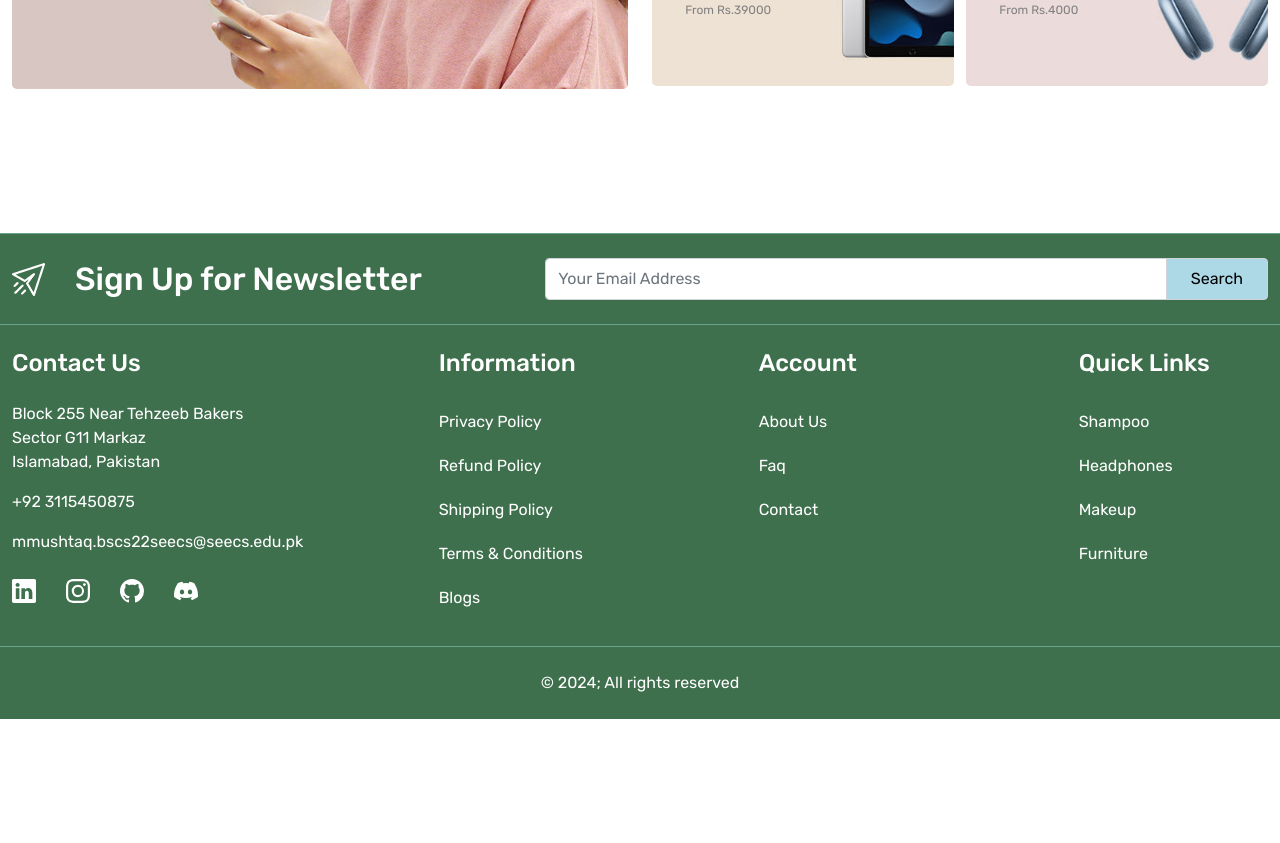
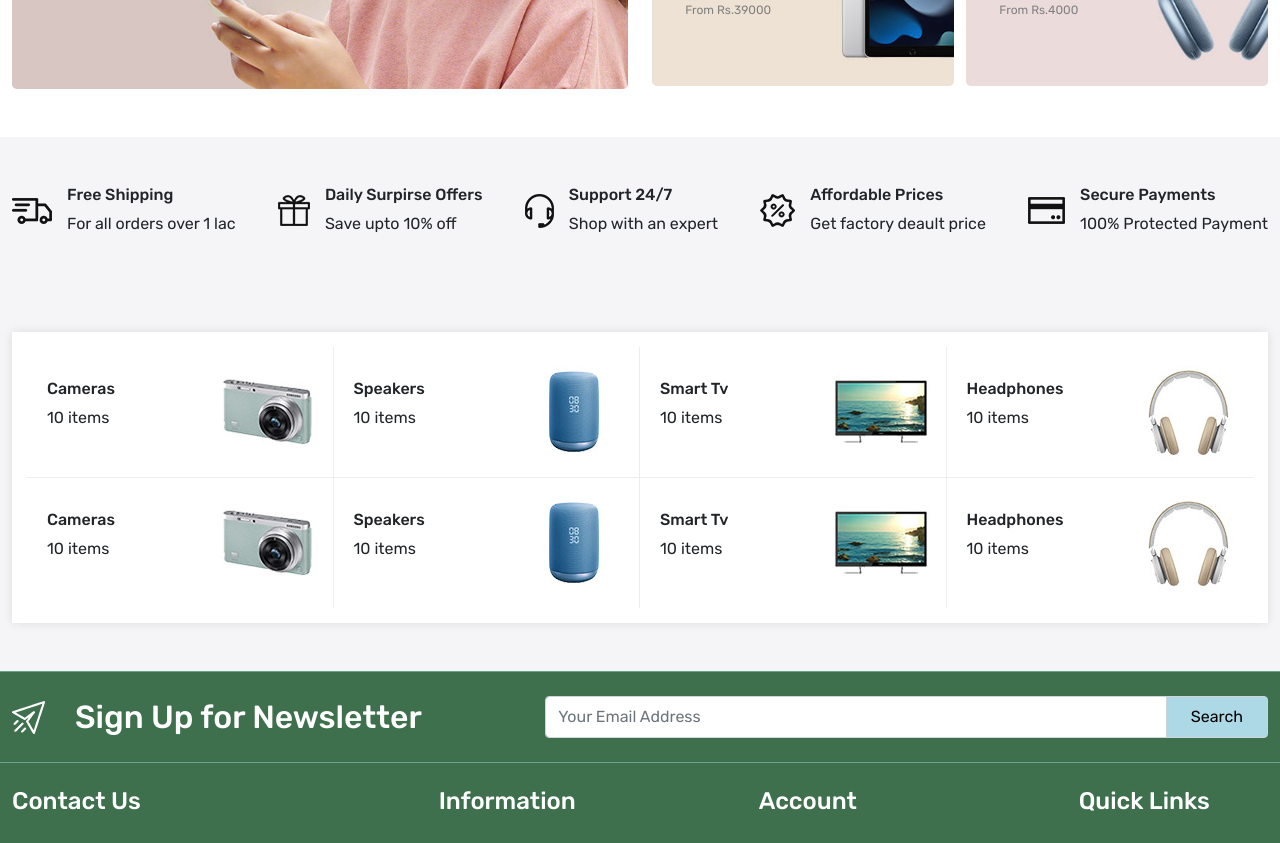
Before and after one commit to spicy-develops/ecommerce-web-frontend, a React (Create React App) app: page / in a window 1280 px wide. Shown: the part 580-1423 px from the top of the page. Before the commit the page ends 1299 px from the top, so only its background shows below. Built offline with nearby package versions, Linux system fonts and the light colour scheme.

Commit message:
Created HomePage Wrapper-2

```diff
--- a/src/App.css
+++ b/src/App.css
@@ -13,6 +13,7 @@
   --color-mainBannerHeading: orangered;
   --color-mainBannerPrice: grey;
   --color-homePageBackground: #f5f5f7;
+  --color-homePageBanner2Borders: #ededed;
 }
 
 body {
@@ -131,6 +132,7 @@ footer .input-group-text {
 
 
 /* Home Page Styling */
+/* Home Wrapper 1 */
 .main-banner-content {
   top: 15%;
   left: 7%;
@@ -194,4 +196,44 @@ footer .input-group-text {
 .small-banner{
   width: 49%;
 }
+
+/* Home Wrapper 2*/
+.home-wrapper-2 {
+  background-color: var(--color-homePageBackground);
+}
+
+/*Categories Section */
+.categories {
+  background-color: white;
+  box-shadow: 0 0 10px #0000001a;
+  padding: 15px;
+}
+
+.categories > div{
+  width: 25%;
+  padding: 10px 10px 10px 20px;
+}
+
+.categories > div >div {
+  width: 60%;
+}
+
+.categories>div:nth-child(1),
+.categories>div:nth-child(2),
+.categories>div:nth-child(3),
+.categories>div:nth-child(4){
+  border-bottom: 1px solid var(--color-homePageBanner2Borders);
+}
+
+.categories>div:nth-child(1),
+.categories>div:nth-child(2),
+.categories>div:nth-child(3){
+  border-right: 1px solid var(--color-homePageBanner2Borders);
+}
+
+.categories>div:nth-child(5),
+.categories>div:nth-child(6),
+.categories>div:nth-child(7) {
+  border-right: 1px solid var(--color-homePageBanner2Borders);
+}
 /* Home Page Styling Ends Here */
--- a/src/pages/Home.js
+++ b/src/pages/Home.js
@@ -61,7 +61,109 @@ const Home = () => {
         <div className="container-xxl">
           <div className="row">
             <div className="col-12">
-
+              <div className="services d-flex align-items-center justify-content-between">
+                <div className='d-flex align-items-center gap-15'>
+                  <img src="images/service.png" alt="" />
+                  <div>
+                    <h6>Free Shipping</h6>
+                    <p className="mb-0">For all orders over 1 lac</p>
+                  </div>
+                </div>
+                <div className='d-flex align-items-center gap-15'>
+                  <img src="images/service-02.png" alt="" />
+                  <div>
+                    <h6>Daily Surpirse Offers</h6>
+                    <p className="mb-0">Save upto 10% off</p>
+                  </div>
+                </div>
+                <div className='d-flex align-items-center gap-15'>
+                  <img src="images/service-03.png" alt="" />
+                  <div>
+                    <h6>Support 24/7</h6>
+                    <p className="mb-0">Shop with an expert</p>
+                  </div>
+                </div>
+                <div className='d-flex align-items-center gap-15'>
+                  <img src="images/service-04.png" alt="" />
+                  <div>
+                    <h6>Affordable Prices</h6>
+                    <p className="mb-0">Get factory deault price</p>
+                  </div>
+                </div>
+                <div className='d-flex align-items-center gap-15'>
+                  <img src="images/service-05.png" alt="" />
+                  <div>
+                    <h6>Secure Payments</h6>
+                    <p className="mb-0">100% Protected Payment</p>
+                  </div>
+                </div>
+              </div>
+            </div>
+          </div>
+        </div>
+      </section>
+      <section className="home-wrapper-2 py-5">
+        <div className="container-xxl">
+          <div className="row">
+            <div className="col-12">
+              <div className="categories d-flex justify-content-between flex-wrap align-items-center">
+                <div className='d-flex gap-30 align-items-center'>
+                  <div>
+                    <h6>Cameras</h6>
+                    <p>10 items</p>
+                  </div>
+                  <img src="images/camera.jpg" alt="camera" />
+                </div>
+                <div className='d-flex gap-30 align-items-center'>
+                  <div>
+                    <h6>Speakers</h6>
+                    <p>10 items</p>
+                  </div>
+                  <img src="images/speaker.jpg" alt="camera" />
+                </div>
+                <div className='d-flex gap-30 align-items-center'>
+                  <div>
+                    <h6>Smart Tv</h6>
+                    <p>10 items</p>
+                  </div>
+                  <img src="images/tv.jpg" alt="camera" />
+                </div>
+                <div className='d-flex gap-30 align-items-center'>
+                  <div>
+                    <h6>Headphones</h6>
+                    <p>10 items</p>
+                  </div>
+                  <img src="images/headphone.jpg" alt="camera" />
+                </div>
+                <div className='d-flex gap-30 align-items-center'>
+                  <div>
+                    <h6>Cameras</h6>
+                    <p>10 items</p>
+                  </div>
+                  <img src="images/camera.jpg" alt="camera" />
+                </div>
+                <div className='d-flex gap-30 align-items-center'>
+                  <div>
+                    <h6>Speakers</h6>
+                    <p>10 items</p>
+                  </div>
+                  <img src="images/speaker.jpg" alt="camera" />
+                </div>
+                <div className='d-flex gap-30 align-items-center'>
+                  <div>
+                    <h6>Smart Tv</h6>
+                    <p>10 items</p>
+                  </div>
+                  <img src="images/tv.jpg" alt="camera" />
+                </div>
+                <div className='d-flex gap-30 align-items-center'>
+                  <div>
+                    <h6>Headphones</h6>
+                    <p>10 items</p>
+                  </div>
+                  <img src="images/headphone.jpg" alt="camera" />
+                </div>
+              </div>
             </div>
           </div>
         </div>
```
